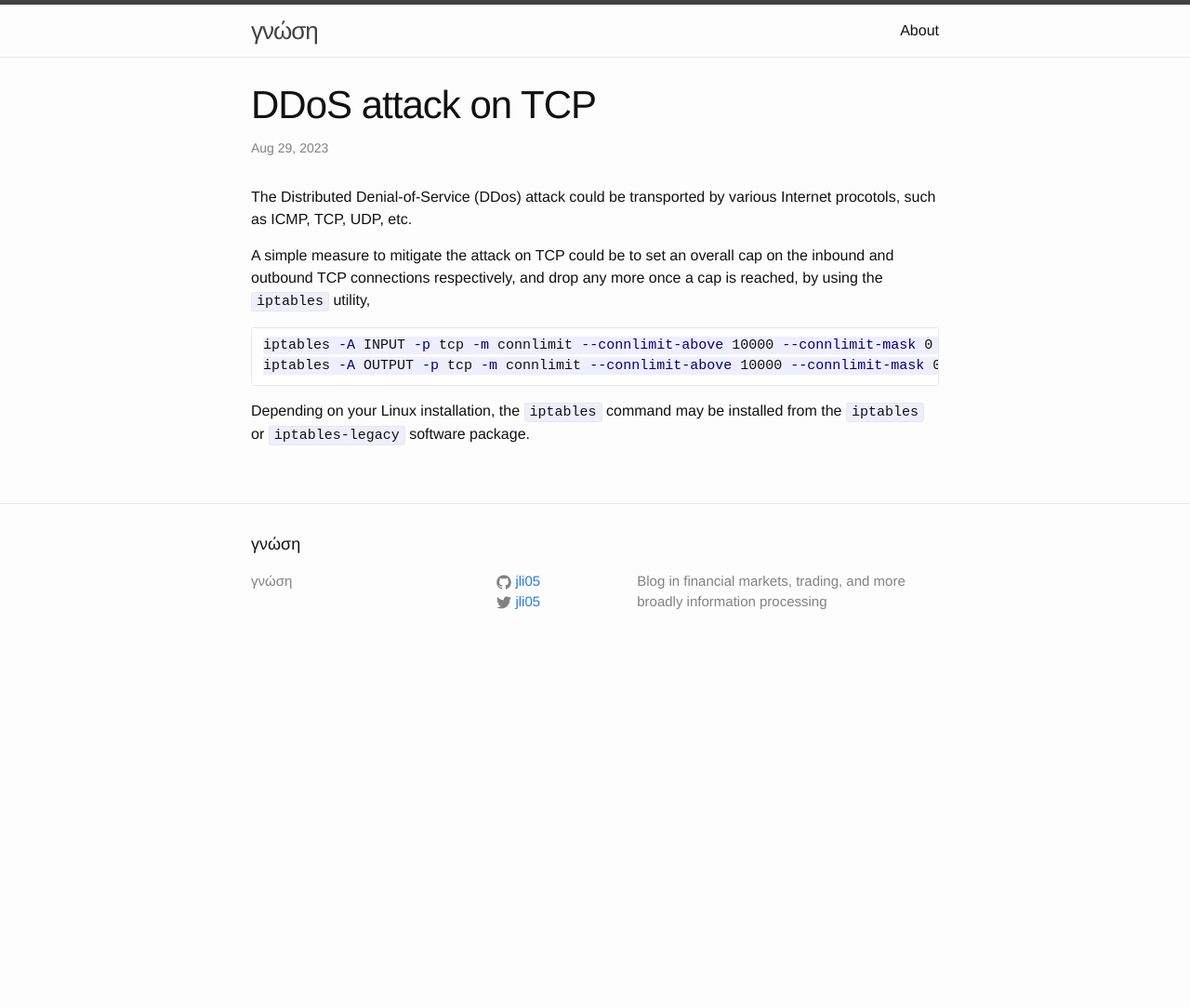
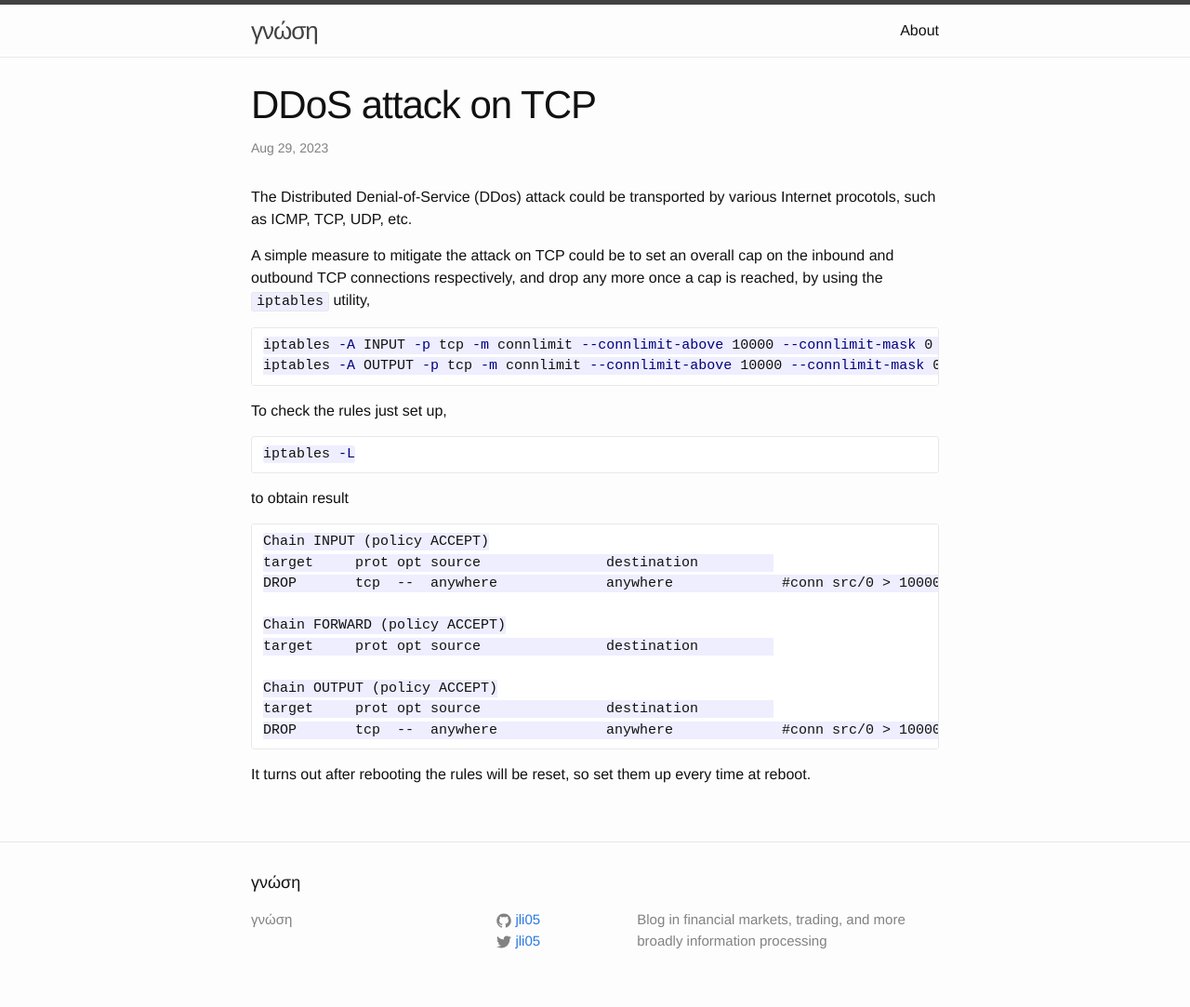
Before and after one commit to jli05/jli05.github.io, a Jekyll site: the page built from _posts/2023-08-29-DDos-on-TCP.md, in a window 1280 px wide. Shown: the whole page at 93% size. Built offline with Jekyll 4.4.1, drawn with Linux system fonts in a browser that asks for light colours; before the commit the page ends 900 px from its top, so only the background shows below that.

Commit message:
add listing rules

````diff
--- a/_posts/2023-08-29-DDos-on-TCP.md
+++ b/_posts/2023-08-29-DDos-on-TCP.md
@@ -12,4 +12,25 @@ iptables -A INPUT -p tcp -m connlimit --connlimit-above 10000 --connlimit-mask 0
 iptables -A OUTPUT -p tcp -m connlimit --connlimit-above 10000 --connlimit-mask 0 -j DROP
 ```
 
-Depending on your Linux installation, the `iptables` command may be installed from the `iptables` or `iptables-legacy` software package.
+To check the rules just set up,
+
+```sh
+iptables -L
+```
+
+to obtain result
+
+```
+Chain INPUT (policy ACCEPT)
+target     prot opt source               destination
+DROP       tcp  --  anywhere             anywhere             #conn src/0 > 10000
+
+Chain FORWARD (policy ACCEPT)
+target     prot opt source               destination
+
+Chain OUTPUT (policy ACCEPT)
+target     prot opt source               destination
+DROP       tcp  --  anywhere             anywhere             #conn src/0 > 10000
+```
+
+It turns out after rebooting the rules will be reset, so set them up every time at reboot.
````
